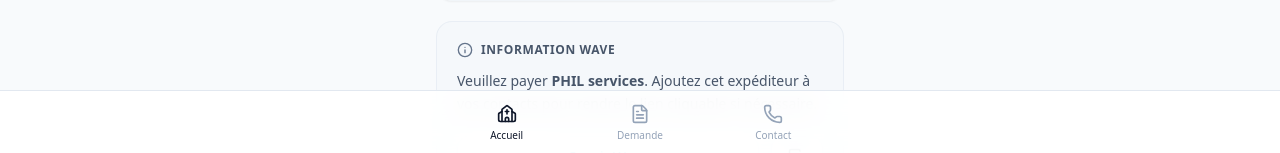
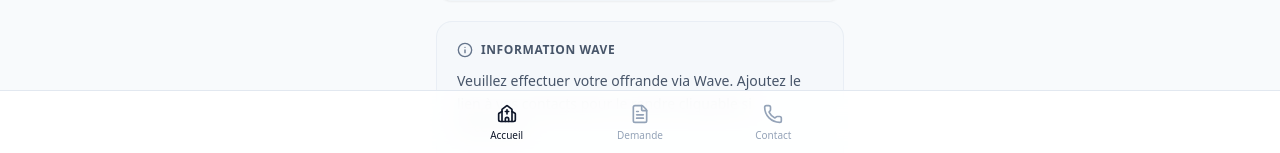
Before and after one commit to MRPHIL1515/STE-FAMILLE, a React (Vite) app: page / in a window 1280 px wide. Shown: the part 645-798 px from the top of the page. Built offline with nearby package versions, Linux system fonts and the light colour scheme; a web font is replaced by a local one.

Commit message:
feat: Update Wave payment instruction
Clarify the payment instruction for Wave, specifying it's an "offrande" and advising users to add the link to contacts for clickability.

```diff
--- a/App.tsx
+++ b/App.tsx
@@ -125,7 +125,7 @@ const App: React.FC = () => {
             <span className="text-xs font-semibold uppercase tracking-wider text-slate-600">Information Wave</span>
           </div>
           <p className="text-sm text-slate-600 leading-relaxed mb-5">
-            Veuillez payer <strong>PHIL services</strong>. Ajoutez cet expéditeur à vos contacts pour rendre le lien cliquable si nécessaire.
+            Veuillez effectuer votre offrande via Wave. Ajoutez le lien à vos contacts pour le rendre cliquable si nécessaire.
           </p>
           <div className="flex gap-3">
             <a
```
